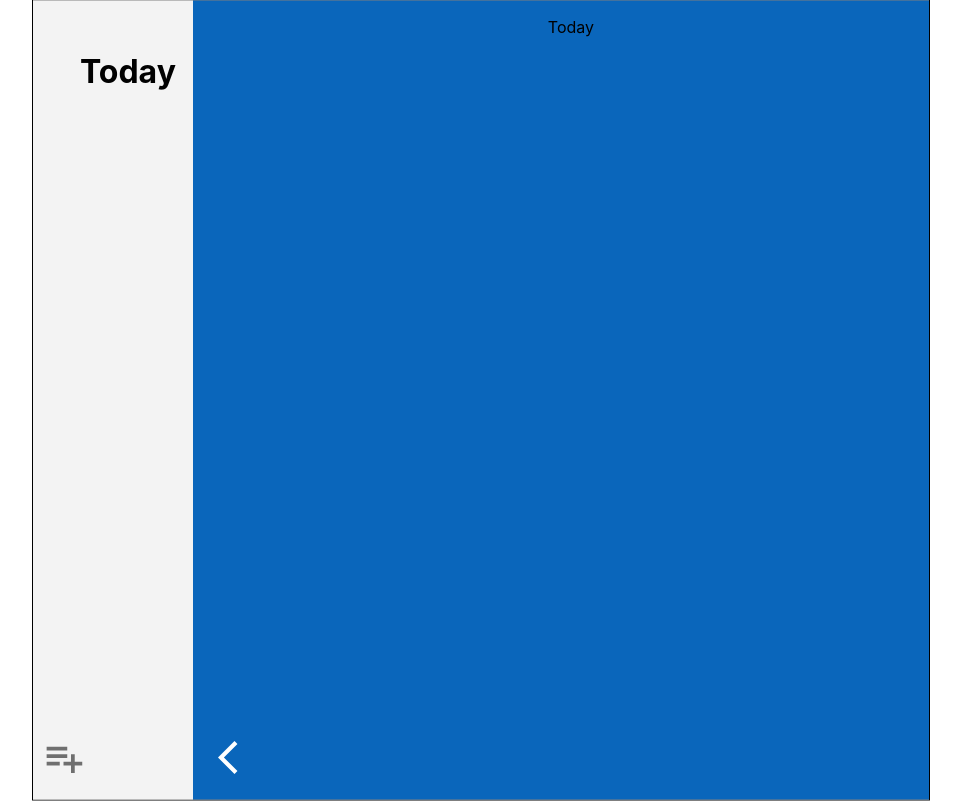
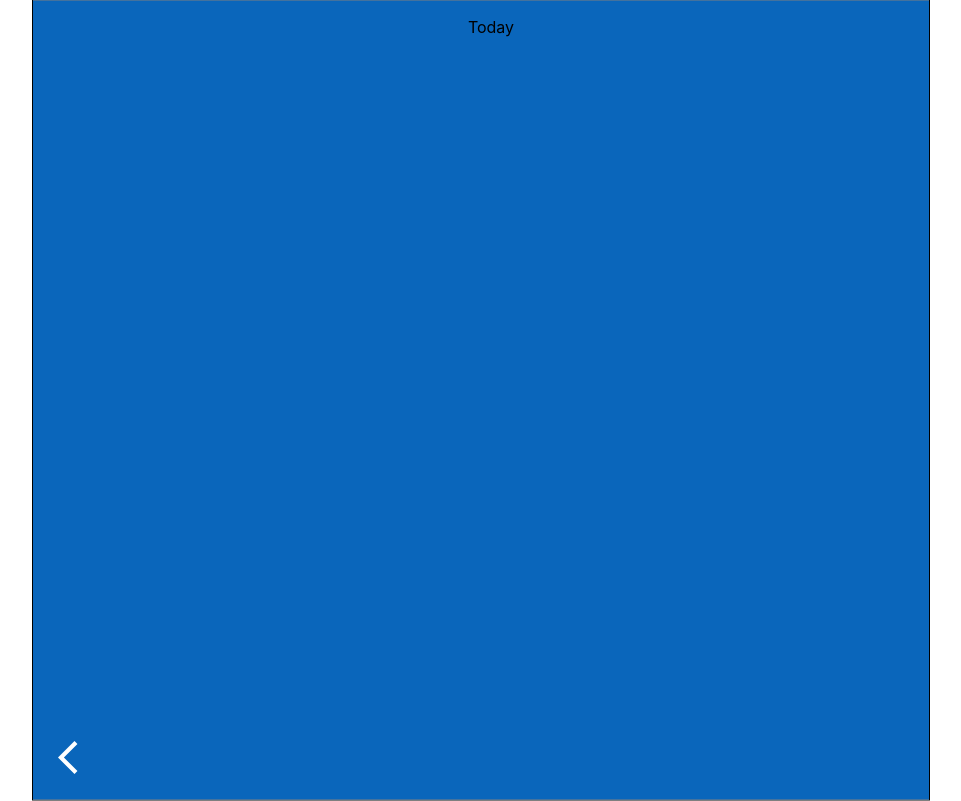
Before and after one commit to Miraschon/planner-frontend, a React (Create React App) app: page / in a window 1280 px wide. Shown: the whole page, without its empty margins (159-1120 px from the left). Built offline with nearby package versions, Linux system fonts and the light colour scheme.

Commit message:
button still no work

```diff
--- a/src/components/ListArea.js
+++ b/src/components/ListArea.js
@@ -10,6 +10,8 @@ function ListArea(props) {
 
    // console.log('isShow= ' + isShow)
 
+
+
         return <div className={'list'} id={"listArea"}>
             <p>Today</p>
             <OpenCloseButton onChange={toggleShow} position={'list'}/>
--- a/src/pages/App.js
+++ b/src/pages/App.js
@@ -4,13 +4,14 @@ import ListArea from "../components/ListArea";
 import {useState} from "react";
 
 function App() {
-    const [isShow, setShow] = useState('true')
+    const [isShow, setShow] = useState(true)
 
     function toggleShow(){
+        console.log('isShow has type',typeof isShow)
         if(isShow){
-            setShow('false')
+            setShow(false)
         }else{
-            setShow('true')
+            setShow(true)
         }
     }
 
```
